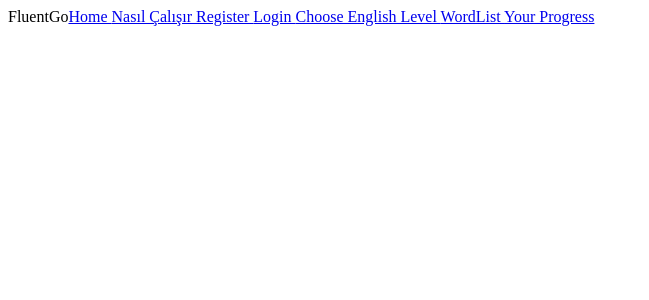
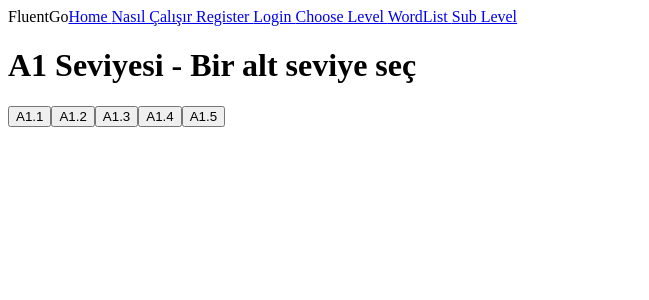
Before and after one commit to ilaydatech/english-learning-platform, a React (Vite) app in the folder frontend/: page /sublevel in a window 1280 px wide. Shown: the top 300 px of the page, without its empty margins (0-649 px from the left). Built offline with nearby package versions, Linux system fonts and the light colour scheme.

Commit message:
Düzenli kod mimarisi

```diff
--- a/frontend/src/App.jsx
+++ b/frontend/src/App.jsx
@@ -2,11 +2,11 @@ import { Routes, Route } from "react-router-dom";
 import Navbar from "../src/components/Navbar";
 import Home from "../src/pages/Home";
 import NasilCalisir from "./pages/NasilCalisir";
-import ChooseEnglishLevel from "./pages/ChooseEnglishLevel";
+import ChooseLevel from "./pages/ChooseLevel";
 import Register from "../src/pages/Register";
 import Login from "./pages/Login";
 import WordList from "../src/pages/WordList";
-import YourProgress from "./pages/YourProgress";
+import SubLevel from "./pages/SubLevel";
 
 import axios from 'axios';
 import { Toaster } from "react-hot-toast"
@@ -25,9 +25,9 @@ function App() {
           <Route path="/nasilcalisir" element={<NasilCalisir/>} />
           <Route path="/register" element={<Register />} />
           <Route path="/login" element={<Login />} />
-          <Route path="/chooseenglishlevel" element={<ChooseEnglishLevel/>} />
+          <Route path="/chooselevel" element={<ChooseLevel/>} />
           <Route path="/wordlist"  element={<WordList />} />
-          <Route path="/yourprogress" element={<YourProgress />} />
+          <Route path="/sublevel" element={<SubLevel />} />
         </Routes>
     </>
   );
--- a/frontend/src/components/Navbar.jsx
+++ b/frontend/src/components/Navbar.jsx
@@ -9,9 +9,9 @@ function Navbar() {
       <Link to='/nasilcalisir'>Nasıl Çalışır </Link>
       <Link to="/register">Register </Link>
       <Link to="/login">Login </Link>
-      <Link to="/chooseenglishlevel">Choose English Level </Link>
+      <Link to="/chooselevel">Choose Level </Link>
       <Link to="/wordlist">WordList </Link>
-      <Link to="yourprogress">Your Progress</Link>
+      <Link to="sublevel">Sub Level</Link>
     </nav>
   );
 }
--- a/frontend/src/pages/ChooseEnglishLevel.jsx
+++ b/frontend/src/pages/ChooseLevel.jsx
@@ -15,8 +15,9 @@ function ChooseLevel() {
   }, []);
 
   const handleLevelSelect = (level) => {
-    navigate("/wordlist", { state: { level, words: wordsByLevel[level] } });
+    navigate("/sublevel", { state: { level } });
   };
+
 
   return (
     <div>
--- a/frontend/src/pages/Login.jsx
+++ b/frontend/src/pages/Login.jsx
@@ -53,7 +53,7 @@ function Login() {
           required
         />
         <button type="submit">Login</button>
-        <button>g</button>
+
       </form>
     </div>
   );
--- /dev/null
+++ b/frontend/src/pages/SubLevel.jsx
@@ -0,0 +1,27 @@
+import React from "react";
+import { useLocation, useNavigate } from "react-router-dom";
+
+function SubLevel() {
+  const location = useLocation();
+  const navigate = useNavigate();
+  const level = location.state?.level || "A1";
+
+  const subLevels = ["1", "2", "3", "4", "5"].map((num) => `${level}.${num}`);
+
+  const handleSubLevelSelect = (subLevel) => {
+    navigate("/wordlist", { state: { level, subLevel } });
+  };
+
+  return (
+    <div>
+      <h1>{level} Seviyesi - Bir alt seviye seç</h1>
+      {subLevels.map((subLevel) => (
+        <button key={subLevel} onClick={() => handleSubLevelSelect(subLevel)}>
+          {subLevel}
+        </button>
+      ))}
+    </div>
+  );
+}
+
+export default SubLevel;
--- a/frontend/src/pages/WordList.jsx
+++ b/frontend/src/pages/WordList.jsx
@@ -1,29 +1,67 @@
-import React from "react";
-import { useLocation, useNavigate } from "react-router-dom";
+import React, { useState, useEffect } from "react";
+import { useLocation } from "react-router-dom";
 
 function WordList() {
   const location = useLocation();
-  const navigate = useNavigate();
-  const { level, words } = location.state || {};
+  const { level, subLevel } = location.state || {};
 
-  // if (!level || !words) {
-  //   return <h2>Bir hata oluştu, lütfen tekrar deneyin.</h2>;
-  // }
+  const [words, setWords] = useState([]);
+
+  useEffect(() => {
+    fetch("/src/word.json")
+      .then((response) => response.json())
+      .then((data) => {
+        if (data[level] && data[level][subLevel]) {
+          setWords(data[level][subLevel]);
+        }
+      })
+      .catch((error) =>
+        console.error("Kelime listesi yüklenirken hata oluştu:", error)
+      );
+  }, [level, subLevel]);
 
   return (
     <div>
-      <h1>{level} Seviyesi Kelimeleri</h1>
+      <h1>{subLevel} Kelimeleri</h1>
       <ul>
-        {words.map((word, index) => (
-          <li key={index}>{word}</li>
-        ))}
+        {words.length > 0 ? (
+          words.map((word, index) => <li key={index}>{word}</li>)
+        ) : (
+          <p>Kelimeler yükleniyor...</p>
+        )}
       </ul>
-      <button onClick={() => navigate("/chooselevel")}>Geri Dön</button>
     </div>
   );
 }
 
 export default WordList;
+
+// import React from "react";
+// import { useLocation, useNavigate } from "react-router-dom";
+
+// function WordList() {
+//   const location = useLocation();
+//   const navigate = useNavigate();
+//   const { level, words } = location.state || {};
+
+//   // if (!level || !words) {
+//   //   return <h2>Bir hata oluştu, lütfen tekrar deneyin.</h2>;
+//   // }
+
+//   return (
+//     <div>
+//       <h1>{level} Seviyesi Kelimeleri</h1>
+//       <ul>
+//         {words.map((word, index) => (
+//           <li key={index}>{word}</li>
+//         ))}
+//       </ul>
+//       <button onClick={() => navigate("/chooselevel")}>Geri Dön</button>
+//     </div>
+//   );
+// }
+
+// export default WordList;
 
 // import React from "react";
 
--- a/frontend/src/pages/YourProgress.jsx
+++ /dev/null
@@ -1,8 +0,0 @@
-import React from 'react'
-
-function YourProgress() {
-  return (
-    <div>YourProgress</div>
-  )
-}
-export default YourProgress;
```
